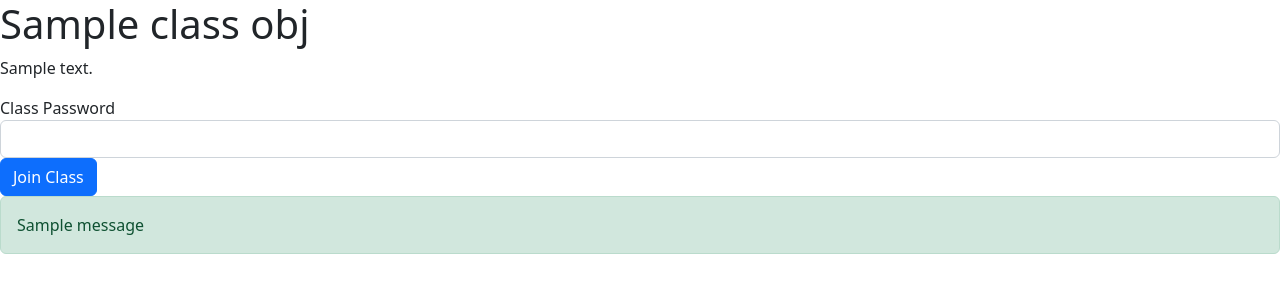
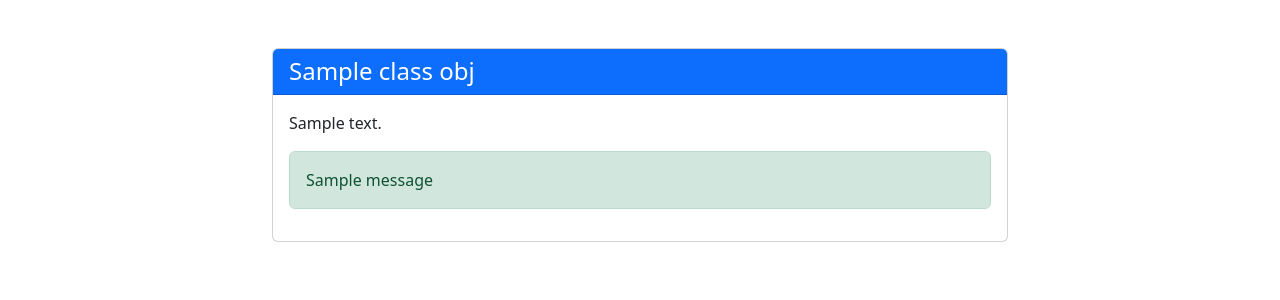
Before and after one commit to ashtiv/attendease, a Django app: template attendeaseapp/templates/class_detail.html in a window 1280 px wide. Shown: the top 300 px of the page. Run offline with Django 3.2, Linux system fonts and the light colour scheme; the template is opened without the code that fills it: most values are stand-ins (such as "Sample title", 1, 10 or a date in 2020); one stand-in notice (Sample message) is shown.

Commit message:
enrollment improved

```diff
--- a/attendease/urls.py
+++ b/attendease/urls.py
@@ -1,6 +1,6 @@
 from django.contrib import admin
 from django.urls import path
-from attendeaseapp.views import register, login_view, logout_view, teacherhome, studenthome, index, search_classes, class_detail, success_page
+from attendeaseapp.views import register, login_view, logout_view, teacherhome, studenthome, index, search_classes, class_detail
 
 urlpatterns = [
     path('admin/', admin.site.urls),
@@ -12,5 +12,4 @@ urlpatterns = [
     path('logout/', logout_view, name='logout'),
     path('search_classes/', search_classes, name='search_classes'),
     path('class/<int:class_id>/', class_detail, name='class_detail'),
-    path('class/joined/<int:class_id>/', success_page, name='success_page'),
 ]
--- a/attendeaseapp/templates/class_detail.html
+++ b/attendeaseapp/templates/class_detail.html
@@ -1,25 +1,40 @@
 {% extends 'base.html' %}
 
 {% block content %}
-<h1>{{ class_obj.name }}</h1>
-<p>{{ class_obj.description }}</p>
+<div class="container mt-5">
+    <div class="row justify-content-center">
+        <div class="col-md-8">
+            <div class="card">
+                <div class="card-header bg-primary text-white">
+                    <h4 class="mb-0">{{ class_obj.name }}</h4>
+                </div>
+                <div class="card-body">
+                    <p class="text-dark">{{ class_obj.description }}</p>
                     {% if enrolled %}
+                    <div class="alert alert-success">
                         <p>You are already enrolled in this class.</p>
+                    </div>
+                    {% elif messages %}
+                    {% for message in messages %}
+                    {% if message.tags == 'success' %}
+                    <div class="alert alert-success">
+                        {{ message }}
+                    </div>
+                    {% endif %}
+                    {% endfor %}
                     {% else %}
                     <form method="POST" action="{% url 'class_detail' class_obj.id %}">
                         {% csrf_token %}
                         <div class="form-group">
-        <label for="password">Class Password</label>
+                            <label for="password" class="text-dark">Class Password</label>
                             <input type="password" class="form-control" name="password" id="password">
                         </div>
-    <button type="submit" class="btn btn-primary">Join Class</button>
+                        <button type="submit" class="btn btn-lg btn-primary mt-3">Join Class</button>
                     </form>
-{% if messages %}
-{% for message in messages %}
-<div class="alert alert-{{ message.tags }}">
-    {{ message }}
+                    {% endif %}
                 </div>
-{% endfor %}
-{% endif %}
-{% endif %}
+            </div>
+        </div>
+    </div>
+</div>
 {% endblock %}
```
Also changed, not shown: attendeaseapp/templates/class_joined.html (deleted, +0 -13 lines), attendeaseapp/views.py (+2 -8 lines), db.sqlite3. Lines whose indentation alone changed are shown as unchanged.
